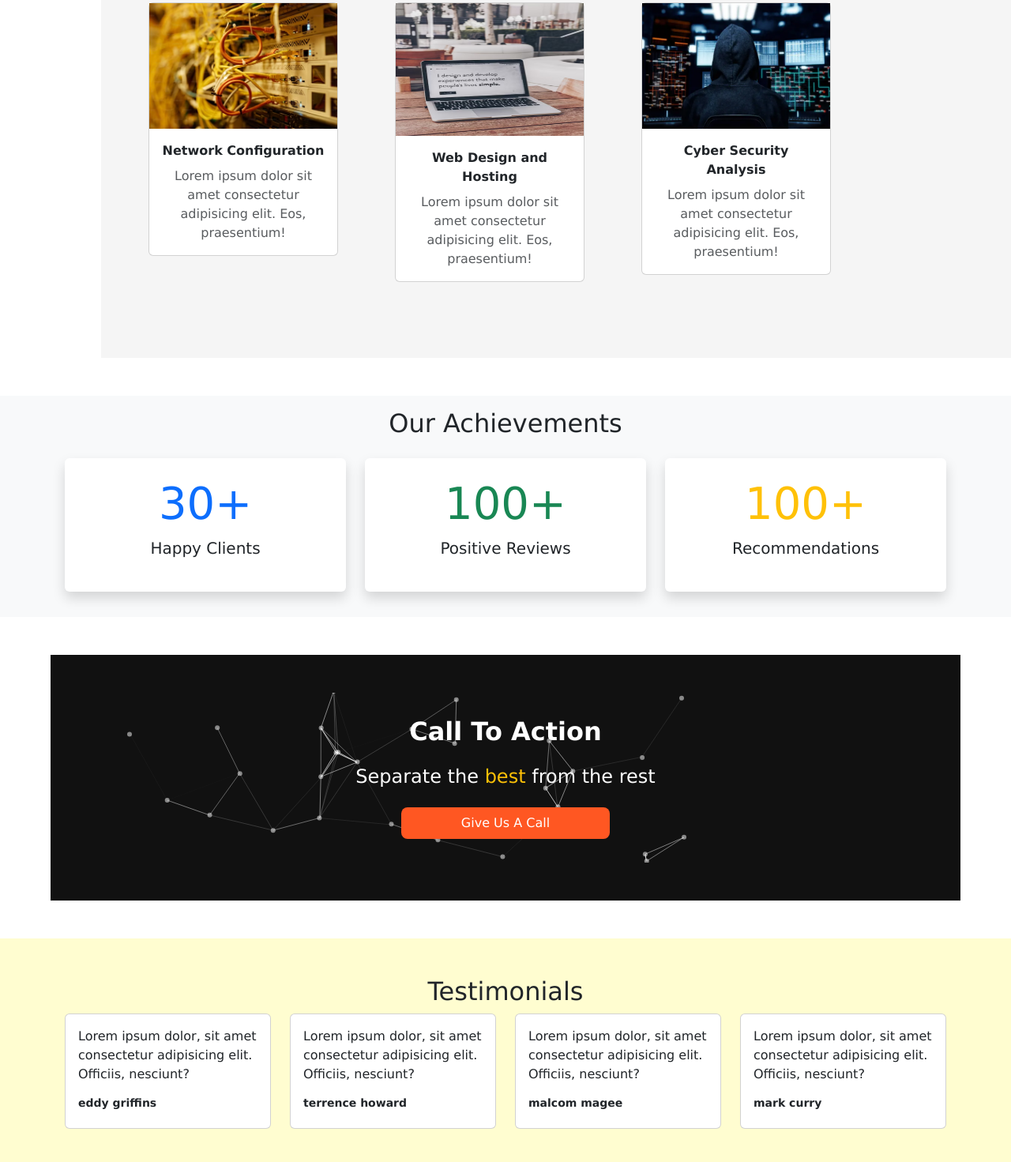
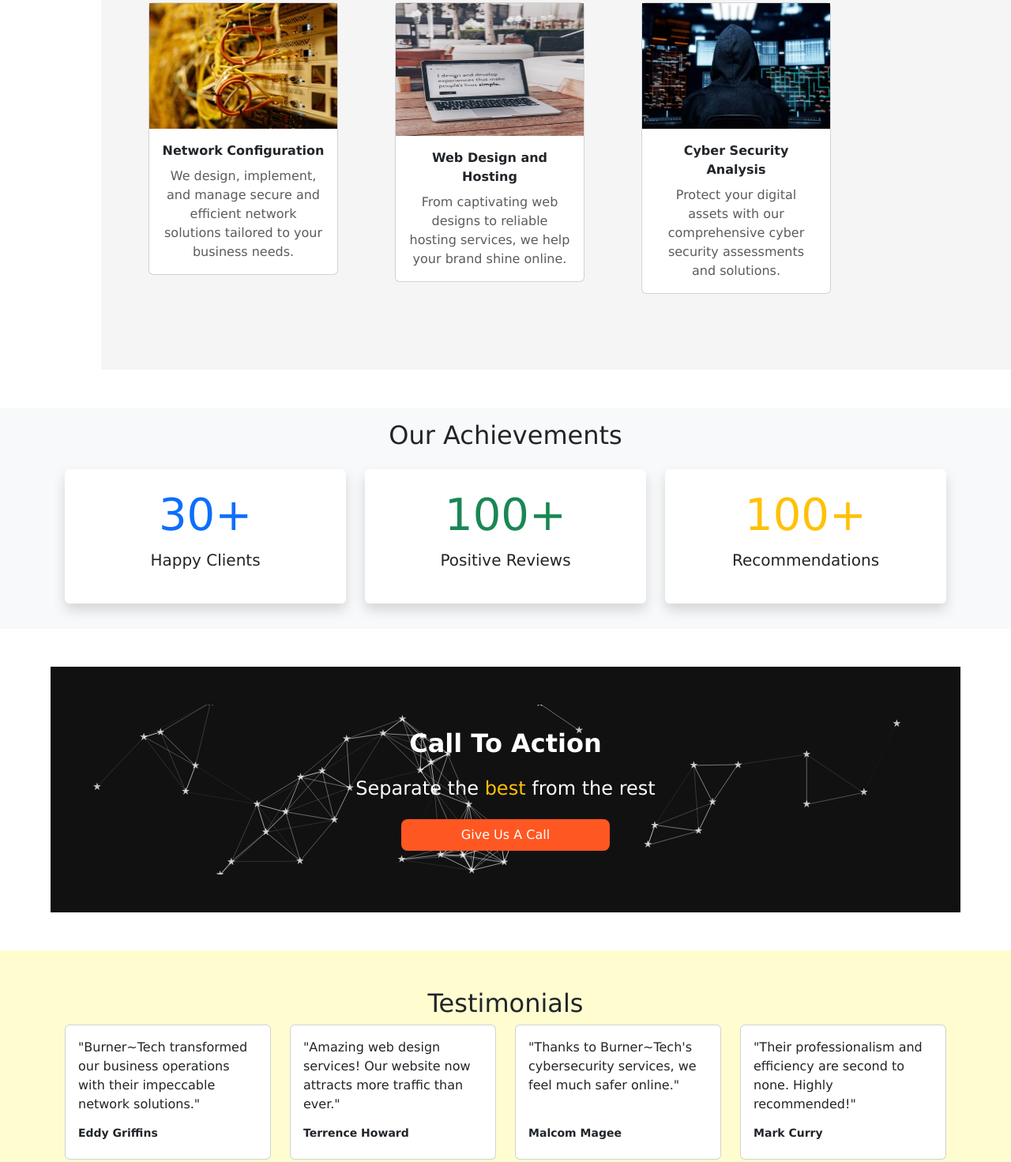
Before and after one commit to baggzburner/techsite, a plain HTML site: page index.html in a window 1280 px wide. Shown: the part 851-2322 px from the top of the page at 79% size. Drawn offline with nearby package versions, Linux system fonts and the light colour scheme.

Commit message:
2nd commit

```diff
--- a/index.html
+++ b/index.html
@@ -14,11 +14,9 @@
     <section class="header mx-auto mb-5">
         <nav class="navbar navbar-expand-lg navbar-dark">
             <a class="navbar-brand text-warning" href="index.html"><img src="/images/burner-tech-logo.png" width="100px" alt=""></a>
-            <!-- Hamburger Icon for Mobile -->
             <button class="navbar-toggler" type="button" data-bs-toggle="collapse" data-bs-target="#navbarNav" aria-controls="navbarNav" aria-expanded="false" aria-label="Toggle navigation">
                 <span class="navbar-toggler-icon"></span>
             </button>
-            <!-- Navbar Links -->
             <div class="collapse navbar-collapse" id="navbarNav">
                 <ul class="navbar-nav ms-auto">
                     <li class="nav-item"><a class="nav-link" href="index.html">Home</a></li>
@@ -46,50 +44,40 @@
                 <div class="col-md-3">
                     <div class="card">
                         <div class="card-img">
-                            <img src="/images/web2.avif" alt=""" style="width:100%;height: ;">
+                            <img src="/images/web2.avif" alt="" style="width:100%;height: ;">
                         </div>
                         <div class="card-body">
                             <div class="card-title fw-bold">Network Configuration</div>
-                            <div class="card-text text-muted">Lorem ipsum dolor sit amet consectetur adipisicing elit. Eos, praesentium!</div>
+                            <div class="card-text text-muted">We design, implement, and manage secure and efficient network solutions tailored to your business needs.</div>
                         </div>
-
-
                     </div>
                 </div>
 
                 <div class="col-md-3">
                     <div class="card">
                         <div class="card-img">
-                            <img src="/images/web1.avif" class="img1" alt=""" style="width:100%; height: 168px;">
+                            <img src="/images/web1.avif" class="img1" alt="" style="width:100%; height: 168px;">
                         </div>
                         <div class="card-body">
                             <div class="card-title fw-bold">Web Design and Hosting</div>
-                            <div class="card-text text-muted">Lorem ipsum dolor sit amet consectetur adipisicing elit. Eos, praesentium!</div>
-
+                            <div class="card-text text-muted">From captivating web designs to reliable hosting services, we help your brand shine online.</div>
                         </div>
-
-
                     </div>
                 </div>
 
                 <div class="col-md-3">
                     <div class="card">
                         <div class="card-img">
-                            <img src="/images/web3.webp" alt=""" style="width:100%;">
+                            <img src="/images/web3.webp" alt="" style="width:100%;">
                         </div>
                         <div class="card-body">
                             <div class="card-title fw-bold">Cyber Security Analysis</div>
-                            <div class="card-text text-muted">Lorem ipsum dolor sit amet consectetur adipisicing elit. Eos, praesentium!</div>
-                        </div>
-
-
+                            <div class="card-text text-muted">Protect your digital assets with our comprehensive cyber security assessments and solutions.</div>
                         </div>
                     </div>
-
-
                 </div>
             </div>
-
+        </div>
     </section>
 
     <section class="company-stats py-3 bg-light text-center mb-5">
@@ -102,14 +90,12 @@
                 <p class="lead">Happy Clients</p>
               </div>
             </div>
-
             <div class="col-md-4 col-sm-6 mb-3">
               <div class="stat-card p-4 bg-white shadow rounded">
                 <h3 class="display-4 text-success">100+</h3>
                 <p class="lead">Positive Reviews</p>
               </div>
             </div>
-
             <div class="col-md-4 col-sm-6 mb-3">
               <div class="stat-card p-4 bg-white shadow rounded">
                 <h3 class="display-4 text-warning">100+</h3>
@@ -120,15 +106,8 @@
         </div>
     </section>
 
-      <!----------Call To Actiom------->
-
     <section class="cta my-5 p-5 position-relative">
-
-
-
-
         <div class="gradient-overlay"></div>
-
         <div class="ctasection d-flex flex-column justify-content-center align-center position-relative text-white">
           <div id="particles-js"></div>
           <div style="z-index: 2;">
@@ -143,74 +122,60 @@
 
     <section class="testimonials my-5 py-5" style="background-color: #FFFDD0;">
         <h2 class="text-center">Testimonials</h2>
-
         <div class="container">
           <div class="row">
             <div class="col-md-3">
                <div class="card">
                 <div class="card-body">
-
                   <div class="card-text">
-                <p>Lorem ipsum dolor, sit amet consectetur adipisicing elit. Officiis, nesciunt?</p>
-              <h5 class="fw-bold small">eddy griffins</h5>
+                    <p>"Burner~Tech transformed our business operations with their impeccable network solutions."</p>
+                    <h5 class="fw-bold small">Eddy Griffins</h5>
                   </div>
                 </div>
                </div>
             </div>
-
             <div class="col-md-3">
                 <div class="card">
                  <div class="card-body">
-
                    <div class="card-text">
-                 <p>Lorem ipsum dolor, sit amet consectetur adipisicing elit. Officiis, nesciunt?</p>
-                 <h5 class="fw-bold small">terrence howard</h5>
+                     <p>"Amazing web design services! Our website now attracts more traffic than ever."</p>
+                     <h5 class="fw-bold small">Terrence Howard</h5>
                    </div>
                  </div>
                 </div>
             </div>
-
             <div class="col-md-3">
                 <div class="card">
                  <div class="card-body">
-
                    <div class="card-text">
-                 <p>Lorem ipsum dolor, sit amet consectetur adipisicing elit. Officiis, nesciunt?</p>
-                 <h5 class="fw-bold small">malcom magee</h5>
+                     <p>"Thanks to Burner~Tech's cybersecurity services, we feel much safer online."</p>
+                     <br></b><h5 class="fw-bold small">Malcom Magee</h5>
                    </div>
                  </div>
                 </div>
             </div>
-
             <div class="col-md-3">
                 <div class="card">
                  <div class="card-body">
-
                    <div class="card-text">
-                 <p>Lorem ipsum dolor, sit amet consectetur adipisicing elit. Officiis, nesciunt?</p>
-                 <h5 class="fw-bold small">mark curry</h5>
+                     <p>"Their professionalism and efficiency are second to none. Highly recommended!"</p>
+                     <h5 class="fw-bold small">Mark Curry</h5>
                    </div>
                  </div>
                 </div>
             </div>
-
-
           </div>
         </div>
     </section>
 
-       <!-- Footer -->
     <footer class="bg-dark text-white pt-4">
         <div class="container">
           <div class="row">
-        <!-- Logo & Info -->
             <div class="col-md-4 mb-3">
               <img src="/images/burner-tech-logo.png" width="200" alt="">
               <p>Innovate your world, one tech at a time.</p>
               <p>brnmichira@gmail.com</p>
             </div>
-
-        <!-- Navigation Links -->
             <div class="col-md-4 mb-3">
               <h5 class="text-uppercase">Quick Links</h5>
               <ul class="list-unstyled">
@@ -220,8 +185,6 @@
                 <li><a href="contact.html" class="text-white text-decoration-none">Contact Us</a></li>
               </ul>
             </div>
-
-        <!-- Social Media Icons -->
             <div class="col-md-4 mb-3">
               <h5 class="text-uppercase">Follow Us</h5>
               <a href="#" class="text-white me-3"><i class="fab fa-facebook fa-lg"></i></a>
@@ -230,7 +193,6 @@
               <a href="#" class="text-white"><i class="fab fa-linkedin fa-lg"></i></a>
             </div>
           </div>
-
           <div class="text-center py-3 border-top mt-4">
             &copy; 2025 Burner~Tech. All Rights Reserved.
           </div>
--- a/script.js
+++ b/script.js
@@ -17,26 +17,14 @@ document.getElementById('contact').addEventListener('click',(e)=>{
 })
 
 
-// Function to initialize particles if the screen width is large enough
-function loadParticles() {
-    const screenWidth = window.innerWidth;
 
-    if (screenWidth > 768) {  // Enable particles only for devices wider than 768px
       particlesJS("particles-js", {
         "particles": {
-          "number": { "value": 100, "density": { "enable": true, "value_area": 800 } },
+          "number": { "value": 160, "density": { "enable": true, "value_area": 800 } },
           "color": { "value": "#ffffff" },
-          "shape": { "type": "circle" },
+          "shape": { "type": "star" },
           "opacity": { "value": 0.5 },
           "size": { "value": 3 },
           "move": { "speed": 3, "direction": "none", "out_mode": "out" }
         }
       });
-    } else {
-      document.getElementById("particles-js").style.display = "none"; // Hide particles container
-    }
-  }
-
-  // Load particles when the page is ready
-  window.onload = loadParticles;
-  window.onresize = loadParticles;  // Reload on screen resize
--- a/style.css
+++ b/style.css
@@ -14,15 +14,6 @@
     background-position: center;
     overflow: hidden;
 }
-
-#particles-js {
-    position: absolute;
-    top: 0;
-    left: 0;
-    width: 100%;
-    height: 100%;
-    z-index: 1;
-  }
 
 
 .header .hero-info {
@@ -115,6 +106,15 @@ card{
     text-align: center;
 }
 
+#particles-js {
+    position: absolute;
+    top: 0;
+    left: 0;
+    width: 100%;
+    height: 100%;
+    z-index: 1;
+  }
+
   .ctasection {
     position: relative;
     z-index: 3;
```
Also changed, not shown: about.html (+2 -2 lines). Lines whose indentation alone changed are shown as unchanged.
